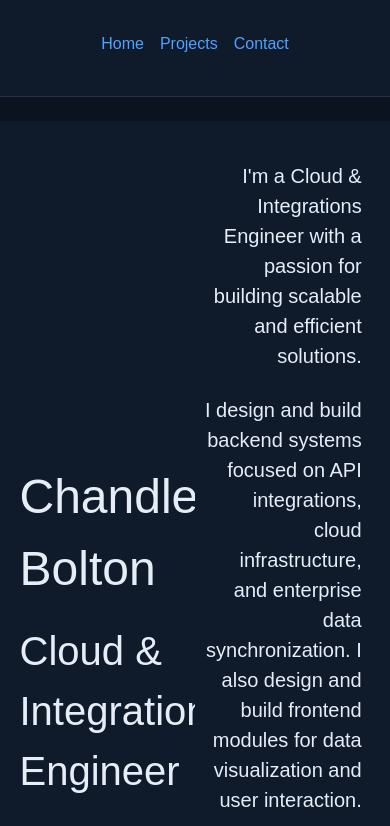
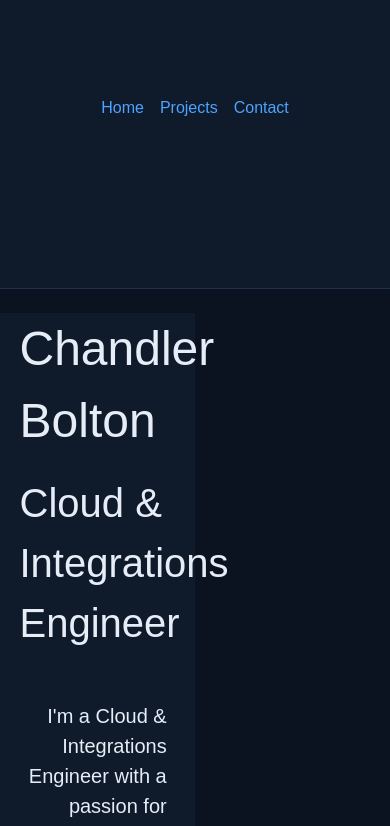
Before and after one commit to chandler-bolton/Portfolio, a Next.js app: page / in a window 390 px wide. Shown: the top 826 px of the page. Built offline with nearby package versions, Linux system fonts and the light colour scheme.

Commit message:
FEAT: Implemented some mobile-styling

```diff
--- a/app/projects/[slug]/page.tsx
+++ b/app/projects/[slug]/page.tsx
@@ -34,12 +34,6 @@ export default async function ProjectPage({ params }: Props) {
 	  <Header />
 
       <div className="main">
-
-        <div className="textContainer leftAlign ">
-          <div className="homeLink flushedTop">
-            <Link href="../">← Back to Projects</Link>
-          </div>
-        </div>
 
         <section className="textContainer leftAlign">
           <h1>{project.title}</h1>
@@ -101,10 +95,6 @@ export default async function ProjectPage({ params }: Props) {
           <p>{project.techStack.join(" • ")}</p>
         </section>
 
-        <div className="homeLink buffer textContainer">
-          <Link href="../">← Back to Projects</Link>
-        </div>
-
       </div>
 
 	  <Footer />
--- a/components/header.tsx
+++ b/components/header.tsx
@@ -28,17 +28,17 @@ export default function Header() {
 				<div className="navGirdItemMiddle">
 					<ul className="textContainer naviItems">
 					<li>
-						<a href="/" target="_blank" rel="noopener noreferrer">
+						<a href="/">
 							Home
 						</a>
 					</li>
 					<li>
-						<a href="/projects" target="_blank" rel="noopener noreferrer">
+						<a href="/projects">
 							Projects
 						</a>
 					</li>
 					<li>
-						<a href="/" target="_blank" rel="noopener noreferrer">
+						<a href="/">
 							Contact
 						</a>
 					</li>
--- a/styles/main.css
+++ b/styles/main.css
@@ -484,3 +484,34 @@ header .homeLink {
   justify-content: center;
   width: 100%;
 }
+
+/* Mobile Styles */
+@media (max-width: 768px) {
+  .navGrid {
+    grid-template-columns: 1fr;
+    grid-template-rows: repeat(4, 1fr);
+  }
+
+  .navGirdItem {
+    grid-area: auto;
+  }
+
+  .navGirdItemLeft,
+  .navGirdItemMiddle,
+  .navGirdItemRight {
+    grid-area: auto;
+  }
+
+  .naviItems {
+    flex-direction: column;
+  }
+
+  .skillsContainer parent {
+    flex-direction: column;
+  }
+
+  .hero {
+    flex-direction: column;
+  }
+
+}
```
